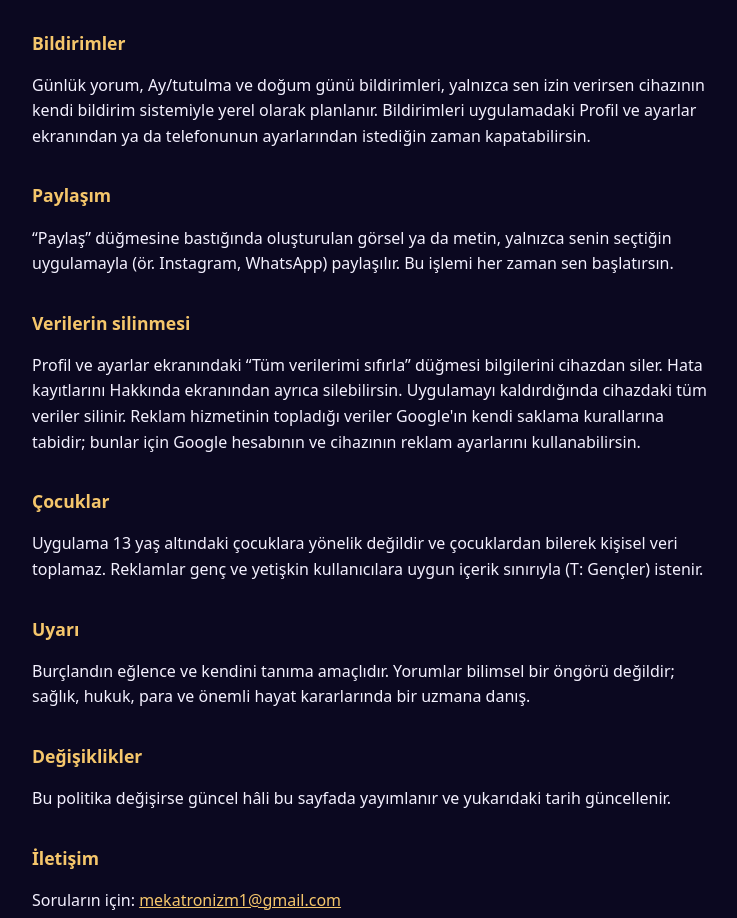
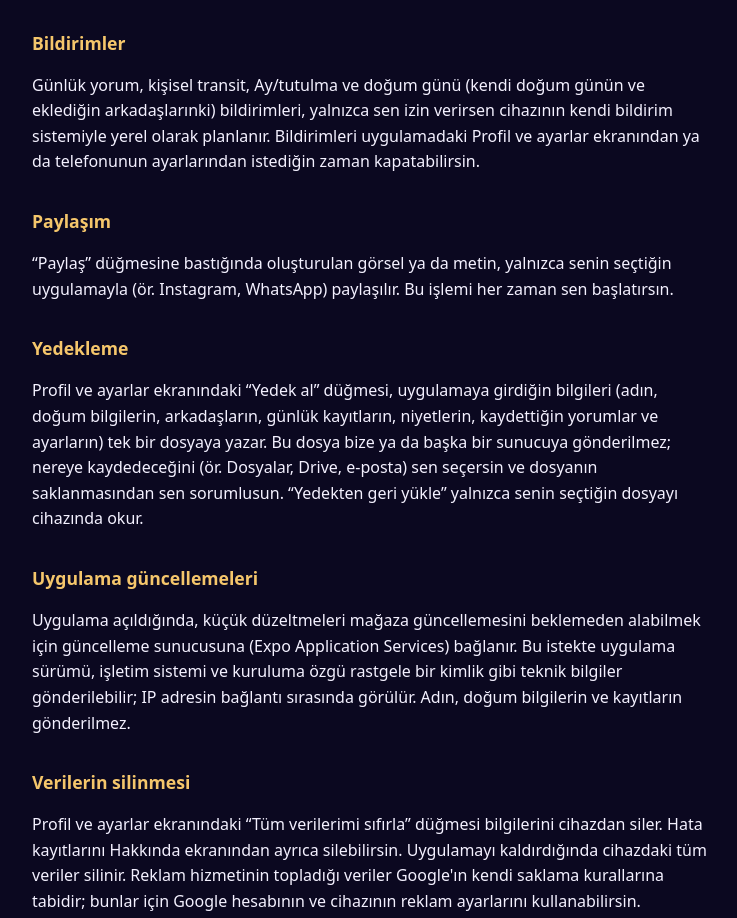
Before and after one commit to mekatronizm1-coder/burclandin, a plain HTML site: page gizlilik.html in a window 1280 px wide. Shown: the part 1694-2612 px from the top of the page, without its empty margins (268-1005 px from the left). Drawn offline with Linux system fonts and the light colour scheme.

Commit message:
Gizlilik politikası: yedekleme, uygulama güncellemeleri ve yeni bildirimler
Co-Authored-By: Claude Fable 5.2 <noreply@anthropic.com>

```diff
--- a/gizlilik.html
+++ b/gizlilik.html
@@ -18,7 +18,7 @@
 <body>
 <main>
   <h1>Burçlandın Gizlilik Politikası</h1>
-  <p class="muted">Son güncelleme: 26 Ekim 2026</p>
+  <p class="muted">Son güncelleme: 12 Kasım 2026</p>
 
   <p>Burçlandın; günlük burç yorumları, gökyüzü takvimi, doğum haritası, burç uyumu, ruh hali günlüğü ve benzeri özellikler sunan bir mobil uygulamadır. Bu politika, uygulamanın hangi bilgileri nasıl kullandığını açıklar.</p>
 
@@ -43,10 +43,16 @@
   <p>Uygulamada bir hata olursa teknik ayrıntılar (hata mesajı, cihaz türü, uygulama sürümü) yalnızca cihazında kaydedilir ve otomatik olarak hiçbir yere gönderilmez. Sen “Raporu gönder” dersen bu ayrıntılar e-posta uygulamanda bir taslak olarak açılır; göndermeden önce içeriğini görebilir ve değiştirebilirsin. Adın, doğum bilgilerin ve kayıtların rapora eklenmez.</p>
 
   <h2>Bildirimler</h2>
-  <p>Günlük yorum, Ay/tutulma ve doğum günü bildirimleri, yalnızca sen izin verirsen cihazının kendi bildirim sistemiyle yerel olarak planlanır. Bildirimleri uygulamadaki Profil ve ayarlar ekranından ya da telefonunun ayarlarından istediğin zaman kapatabilirsin.</p>
+  <p>Günlük yorum, kişisel transit, Ay/tutulma ve doğum günü (kendi doğum günün ve eklediğin arkadaşlarınki) bildirimleri, yalnızca sen izin verirsen cihazının kendi bildirim sistemiyle yerel olarak planlanır. Bildirimleri uygulamadaki Profil ve ayarlar ekranından ya da telefonunun ayarlarından istediğin zaman kapatabilirsin.</p>
 
   <h2>Paylaşım</h2>
   <p>“Paylaş” düğmesine bastığında oluşturulan görsel ya da metin, yalnızca senin seçtiğin uygulamayla (ör. Instagram, WhatsApp) paylaşılır. Bu işlemi her zaman sen başlatırsın.</p>
+
+  <h2>Yedekleme</h2>
+  <p>Profil ve ayarlar ekranındaki “Yedek al” düğmesi, uygulamaya girdiğin bilgileri (adın, doğum bilgilerin, arkadaşların, günlük kayıtların, niyetlerin, kaydettiğin yorumlar ve ayarların) tek bir dosyaya yazar. Bu dosya bize ya da başka bir sunucuya gönderilmez; nereye kaydedeceğini (ör. Dosyalar, Drive, e-posta) sen seçersin ve dosyanın saklanmasından sen sorumlusun. “Yedekten geri yükle” yalnızca senin seçtiğin dosyayı cihazında okur.</p>
+
+  <h2>Uygulama güncellemeleri</h2>
+  <p>Uygulama açıldığında, küçük düzeltmeleri mağaza güncellemesini beklemeden alabilmek için güncelleme sunucusuna (Expo Application Services) bağlanır. Bu istekte uygulama sürümü, işletim sistemi ve kuruluma özgü rastgele bir kimlik gibi teknik bilgiler gönderilebilir; IP adresin bağlantı sırasında görülür. Adın, doğum bilgilerin ve kayıtların gönderilmez.</p>
 
   <h2>Verilerin silinmesi</h2>
   <p>Profil ve ayarlar ekranındaki “Tüm verilerimi sıfırla” düğmesi bilgilerini cihazdan siler. Hata kayıtlarını Hakkında ekranından ayrıca silebilirsin. Uygulamayı kaldırdığında cihazdaki tüm veriler silinir. Reklam hizmetinin topladığı veriler Google'ın kendi saklama kurallarına tabidir; bunlar için Google hesabının ve cihazının reklam ayarlarını kullanabilirsin.</p>
```
